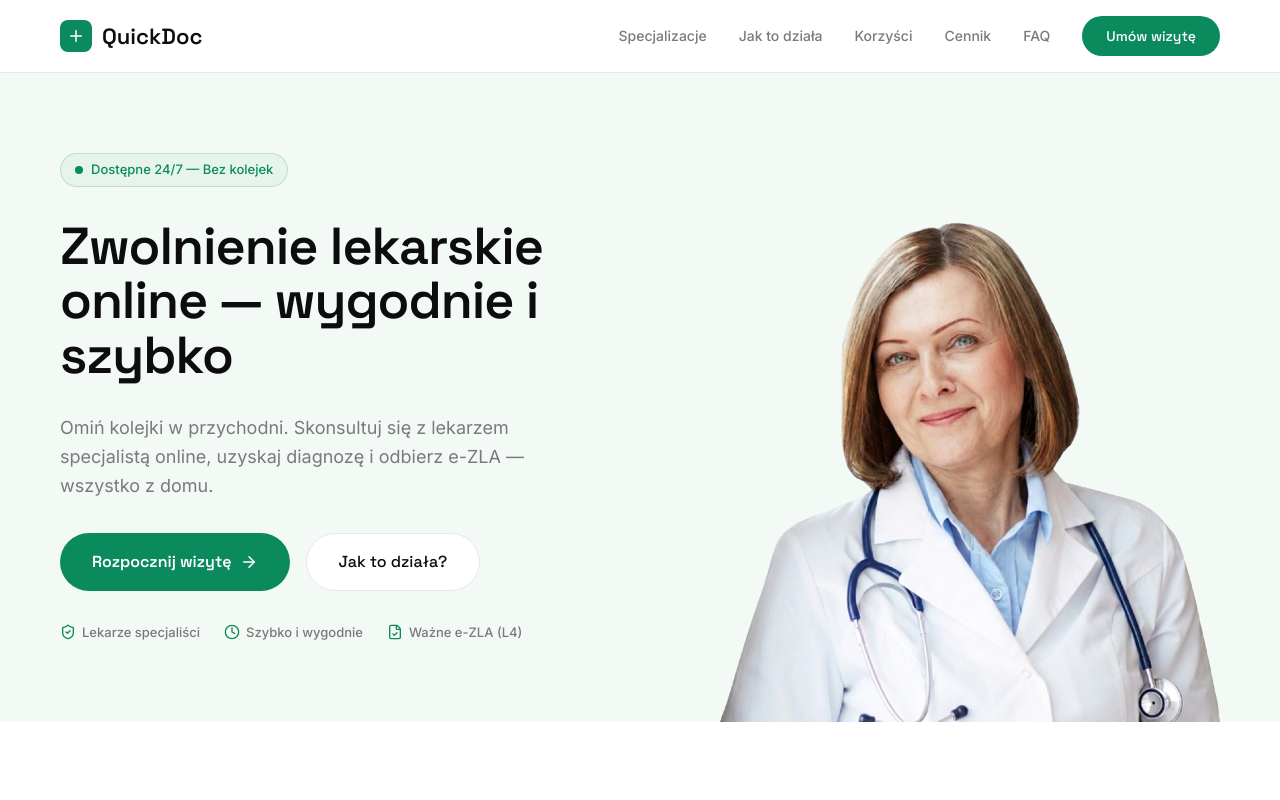
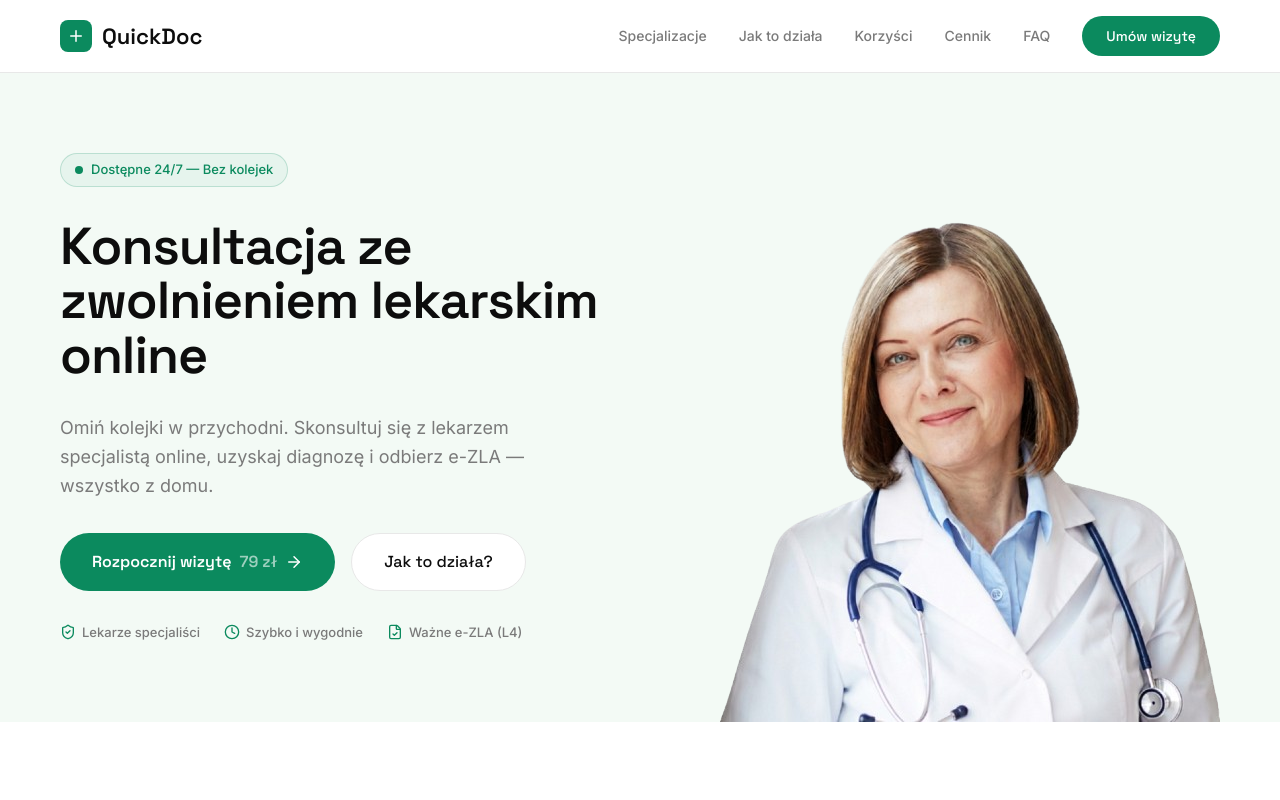
Before and after one commit to mgastol-tm/quick-doc-lp, a Next.js app: page /zwolnienia-lekarskie-online-l4 in a window 1280 px wide. Shown: the top 800 px of the page. Built offline with nearby package versions, Linux system fonts and the light colour scheme.

Commit message:
Update hero images and L4 subpage copy refinements
- New doctor hero image on main page (transparent bg)
- L4 subpage: heading → "Konsultacja ze zwolnieniem lekarskim online"
- L4 subpage: CTA buttons show dimmed price "79 zł"

Co-Authored-By: Claude Opus 4.6 <noreply@anthropic.com>

```diff
--- a/src/app/zwolnienia-lekarskie-online-l4/page.tsx
+++ b/src/app/zwolnienia-lekarskie-online-l4/page.tsx
@@ -30,7 +30,7 @@ function Hero() {
           </div>
 
           <h1 className="font-heading text-[32px] md:text-[52px] font-semibold text-qd-text tracking-[-0.5px] md:tracking-[-1px] leading-[1.1] md:leading-[1.05] max-w-[580px]">
-            Zwolnienie lekarskie online — wygodnie i szybko
+            Konsultacja ze zwolnieniem lekarskim online
           </h1>
 
           <p className="font-body text-[15px] md:text-lg text-qd-text-secondary leading-[1.5] md:leading-[1.6] max-w-[520px]">
@@ -45,7 +45,7 @@ function Hero() {
           {/* CTAs */}
           <div className="flex flex-col md:flex-row gap-3 md:gap-4">
             <a href="/wizyta" className="bg-qd-primary text-white font-heading text-[15px] md:text-base font-semibold px-8 py-3.5 md:py-4 rounded-full flex items-center justify-center gap-2 hover:opacity-90 transition-opacity">
-              Rozpocznij wizytę <ArrowRight className="w-4 h-4 md:w-[18px] md:h-[18px]" />
+              Rozpocznij wizytę <span className="opacity-60">79 zł</span> <ArrowRight className="w-4 h-4 md:w-[18px] md:h-[18px]" />
             </a>
             <a href="#jak-to-dziala" className="bg-white border border-qd-border font-heading text-[15px] md:text-base font-medium px-8 py-3.5 md:py-4 rounded-full text-center text-qd-text hover:bg-gray-50 transition-colors">
               Jak to działa?
@@ -299,7 +299,7 @@ function Pricing() {
 
           <div className="px-6 pb-6 md:px-8 md:pb-8">
             <a href="/wizyta" className="block w-full bg-qd-primary text-white font-heading text-[15px] md:text-base font-semibold py-3.5 md:py-4 rounded-full text-center hover:opacity-90 transition-opacity">
-              Rozpocznij wizytę
+              Rozpocznij wizytę <span className="opacity-60">79 zł</span>
             </a>
           </div>
         </div>
@@ -342,7 +342,7 @@ function FinalCTA() {
           Uzyskaj zwolnienie lekarskie online — wygodnie, szybko i bez kolejek.
         </p>
         <a href="/wizyta" className="bg-white font-heading text-[15px] md:text-base font-semibold text-qd-primary px-7 md:px-8 py-3.5 md:py-4 rounded-full flex items-center gap-2 hover:opacity-90 transition-opacity">
-          Rozpocznij wizytę <ArrowRight className="w-4 h-4 md:w-[18px] md:h-[18px] text-qd-primary" />
+          Rozpocznij wizytę <span className="opacity-60">79 zł</span> <ArrowRight className="w-4 h-4 md:w-[18px] md:h-[18px] text-qd-primary" />
         </a>
         <p className="font-body text-xs md:text-[13px] text-white/60 text-center">
           Bez subskrypcji — płacisz tylko wtedy, gdy potrzebujesz
```
